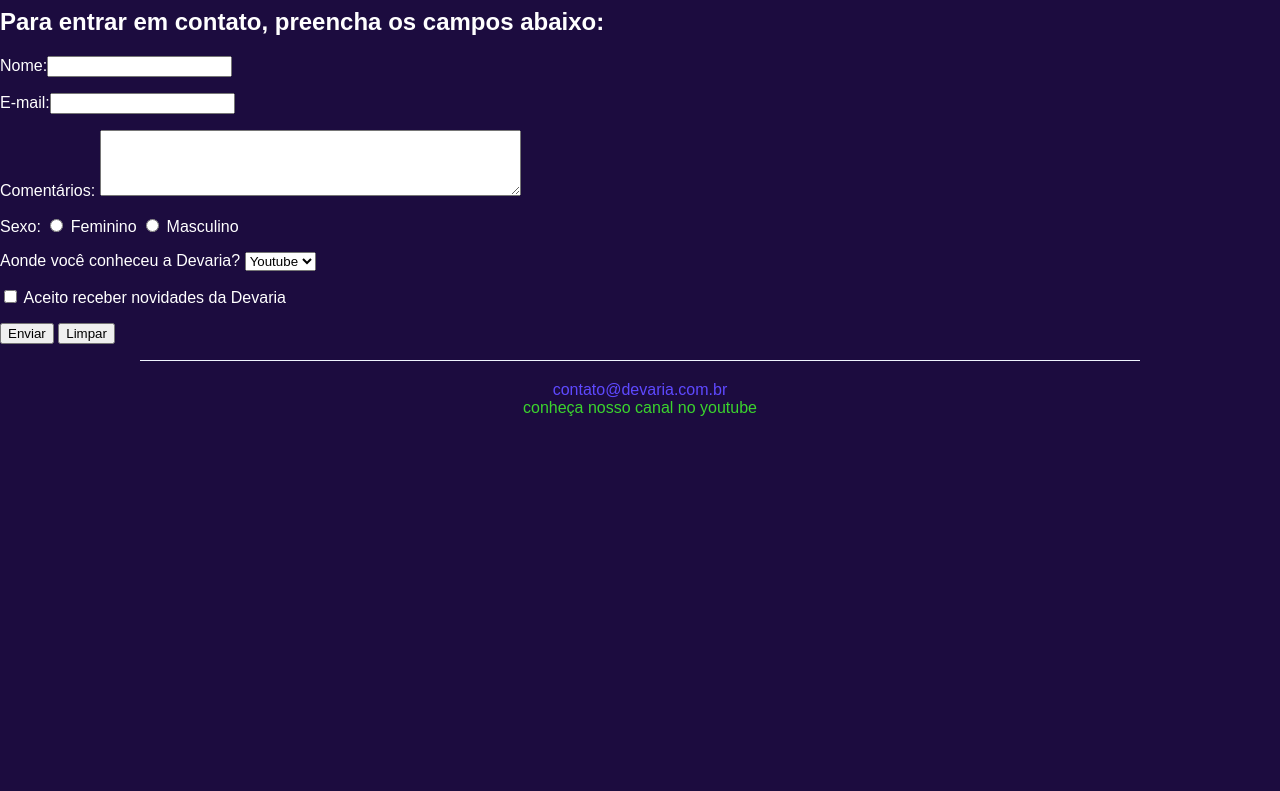
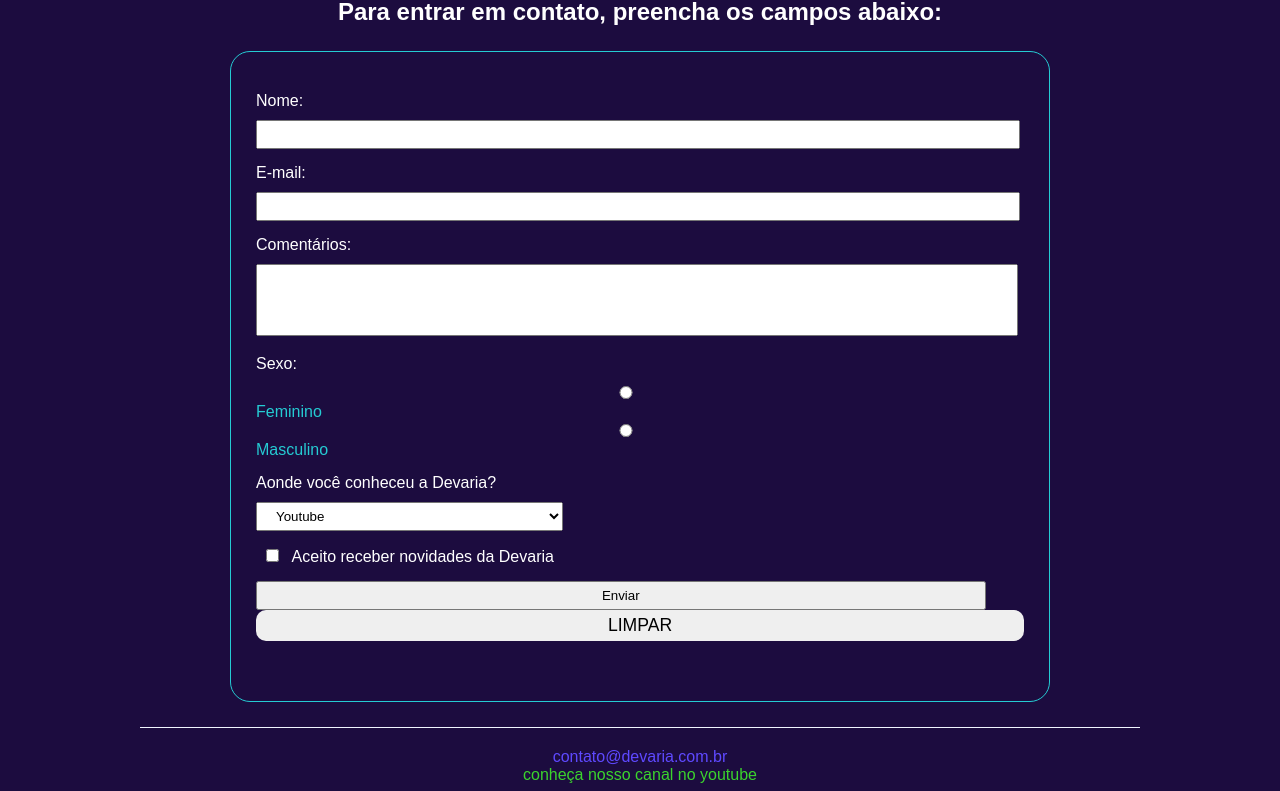
Before and after one commit to marlisemossmann/Aula-Devaria-html, a plain HTML site: page FaleConosco.html in a window 1280 px wide. Shown: the part 220-1011 px from the top of the page. Before the commit the page ends 800 px from the top, so only its background shows below. Drawn offline with Linux system fonts and the light colour scheme.

Commit message:
home, professores e fale conosco

```diff
--- a/FaleConosco.html
+++ b/FaleConosco.html
@@ -6,6 +6,7 @@
     <link rel="stylesheet" href="Public/css/footer.css">
     <link rel="stylesheet" href="Public/css/devaria.css">
     <link rel="stylesheet" href="Public/css/header.css">
+    <link rel="stylesheet" href="Public/css/fale-conosco.css">
     <title>Fale Conosco</title>
 </head>
 
@@ -24,25 +25,25 @@
         </nav>
     </header>
     <main>
-        <h1>Fale com a Devaria</h1>
-        <h2>Para entrar em contato, preencha os campos abaixo:</h2>
-        <form action="index.html">
-            <p>
+        <h1 class="title text-center">Fale com a Devaria</h1>
+        <h2 class="subtitle text-center">Para entrar em contato, preencha os campos abaixo:</h2>
+        <form action="index.html" class="contact-form">
+            <div>
                 <label>Nome:</label><input type="text" name="Nome" maxlength="70"/>
-            </p>
-            <p>
+            </div>
+            <div>
                 <label>E-mail:</label><input type="text" name="Email" maxlength="50"/>
-            </p>
-            <p>
+            </div>
+            <div>
                 <label>Comentários:</label>
                 <textarea name="Comentario" cols="50" rows="4"></textarea>
-            </p>
-            <p>
+            </div>
+            <div>
                 <label>Sexo:</label>
-                <input type="radio" name="sexo"/> <label>Feminino</label>
-                <input type="radio" name="sexo"/> <label>Masculino</label>
-            </p>
-            <p>
+                <input type="radio" name="sexo"/> <span>Feminino</span>
+                <input type="radio" name="sexo"/> <span>Masculino</span>
+            </div>
+            <div>
                 <label>Aonde você conheceu a Devaria?</label>
                 <select name="Conheceu">
                     <option selected>Youtube</option>
@@ -50,15 +51,15 @@
                     <option>Google</option>
                     <option>Outros</option>
                 </select>
-            </p>
-            <p>
+            </div>
+            <div>
                 <input type="checkbox" name="Aceite"/>
-                <label>Aceito receber novidades da Devaria</label>
-            </p>
-            <p>
+                <span>Aceito receber novidades da Devaria</span>
+            </div>
+            <div>
                 <input type="submit" name="Enviar" value="Enviar"/>
                 <input type="reset" name="Limpar" value="Limpar"/>
-            </p>
+            </div>
         </form>
     </main>
 
--- /dev/null
+++ b/Public/css/fale-conosco.css
@@ -0,0 +1,90 @@
+.subtitle {
+    margin: 0px 20px;
+}
+
+main .contact-form > div {
+    margin: 15px 0px;
+}
+main .contact-form > div label {
+    display: block;
+    margin-bottom: 10px;
+}
+
+main .contact-form input,
+main .contact-form select,
+main .contact-form textarea {
+    width: 90%;
+    padding: 5px 15px;
+    outline-color: #3bd42d;
+}
+
+main .contact-form select {
+    width: 100%;
+}
+
+main .contact-form textarea {
+    resize: none;
+    padding-top: 15px;
+}
+
+main .contact-form > div input [type="radio"],
+main .contact-form > div input[type="checkbox"] {
+    width: 25px;
+}
+
+main .contact-form > div:nth-child(4) span {
+    color: #25cbd3;
+}
+
+main .contact-form > div input [type="submit"],
+main .contact-form > div input[type="reset"] {
+    width: 100%;
+    margin-bottom: 20px;
+    border: none;
+    text-transform: uppercase;
+    border-radius: 10px;
+    font-size: 1.1em;
+}
+
+main .contact-form > div input [type="submit"] {
+    background-color: #3bd42d;
+    padding: 10px;
+    font-weight: bold;
+}
+
+main .contact-form > div input [type="reset"] {
+    background-color: #5e49ff;
+}
+
+@media screen and (min-width:992px) {
+    main .contact-form {
+        width: 60%;
+        border: 1px solid #25cbd3;
+        border-radius: 20px;
+        padding: 25px;
+        margin: 25px auto;
+    }
+
+    main .contact-form input,
+    main .contact-form textarea {
+        width: 95%;
+        padding: 5px 15px;
+        outline-color: #3bd42d;
+    }
+
+    main .contact-form select {
+        width: 40%;
+    }
+
+    main .contact-form > div input [type="submit"],
+    main .contact-form > div input [type="reset"] {
+        width: auto;
+        padding: 10px;
+        outline: none;
+    }
+
+    main .contact-form > div input [type="submit"] {
+        margin-right: 20px;
+    }
+
+}
```
Also changed, not shown: Professores.html (+1 -1 lines).
